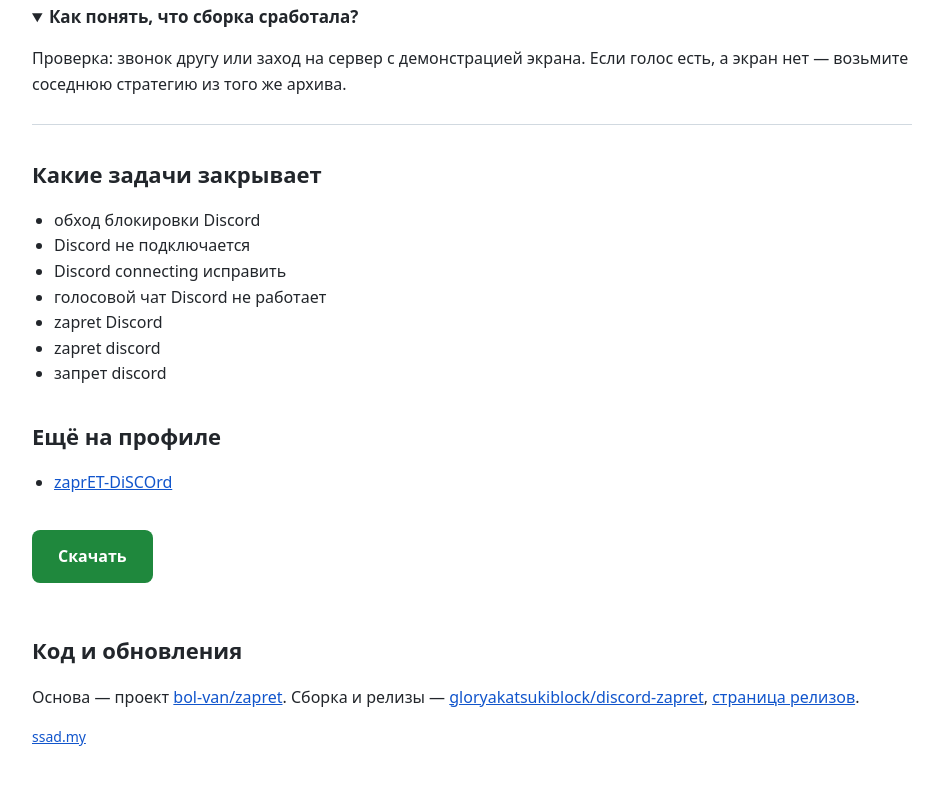
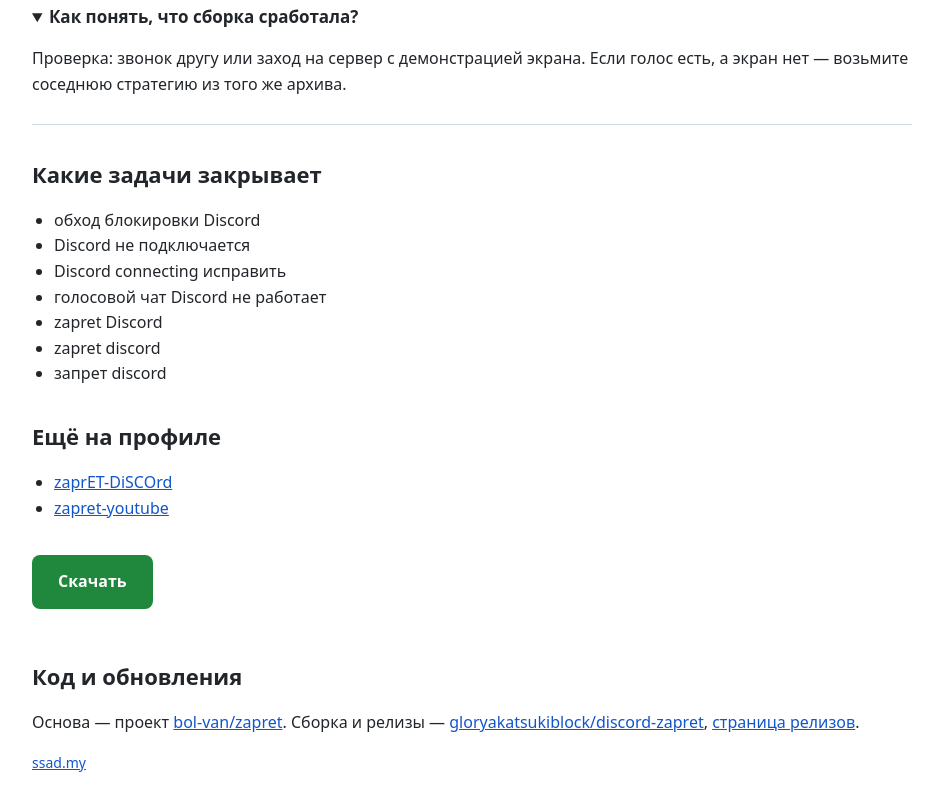
Before and after one commit to gloryakatsukiblock/discord-zapret, a plain HTML site: page docs/index.html in a window 1280 px wide. Shown: the part 1502-2312 px from the top of the page, without its empty margins (168-1111 px from the left). Drawn offline with Linux system fonts and the light colour scheme.

Commit message:
Refresh documentation

```diff
--- a/docs/index.html
+++ b/docs/index.html
@@ -90,6 +90,7 @@
   <h2>Ещё на профиле</h2>
   <ul>
     <li><a href="https://github.com/gloryakatsukiblock/zaprET-DiSCOrd">zaprET-DiSCOrd</a></li>
+    <li><a href="https://github.com/gloryakatsukiblock/zapret-youtube">zapret-youtube</a></li>
   </ul>
 
 
```
